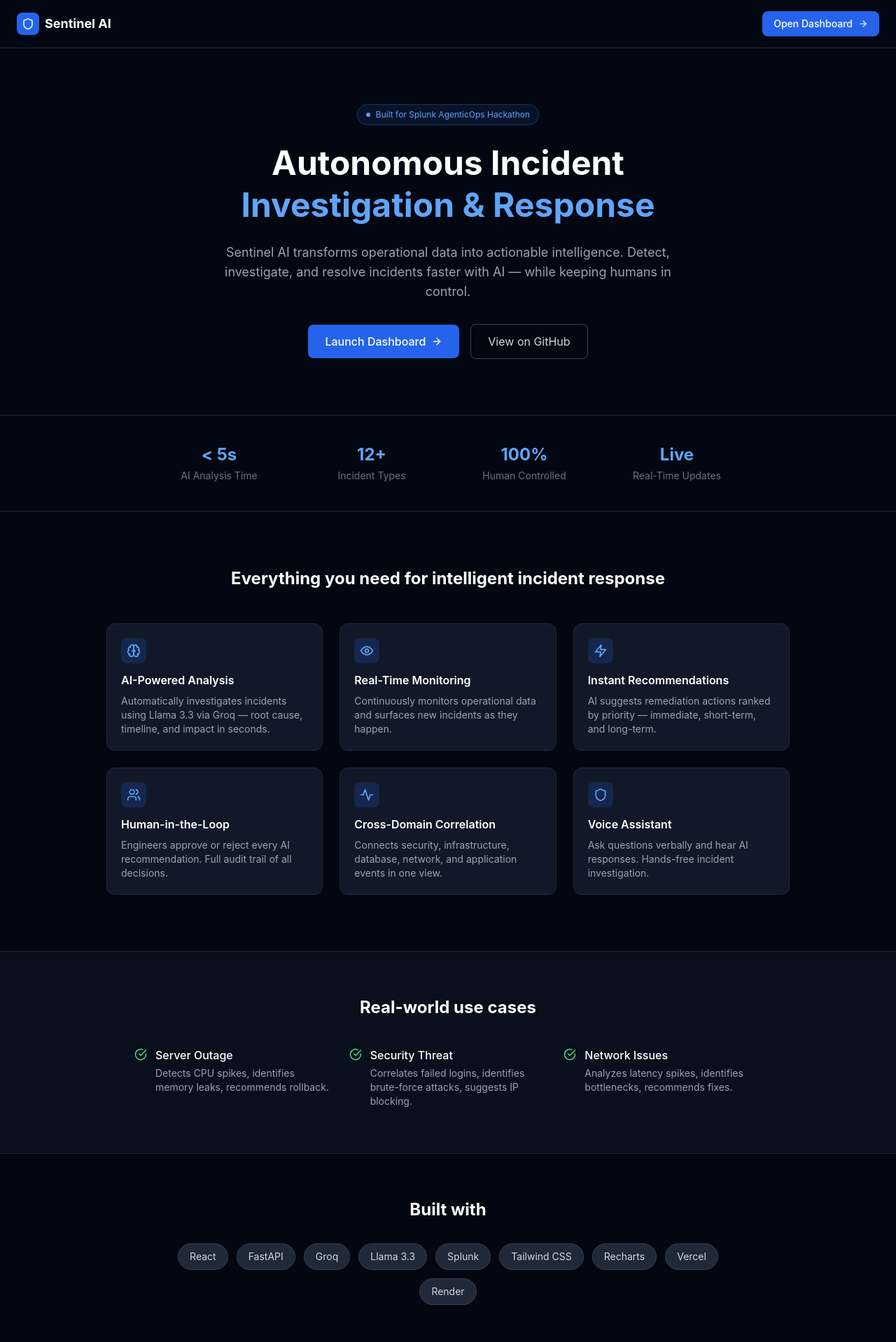
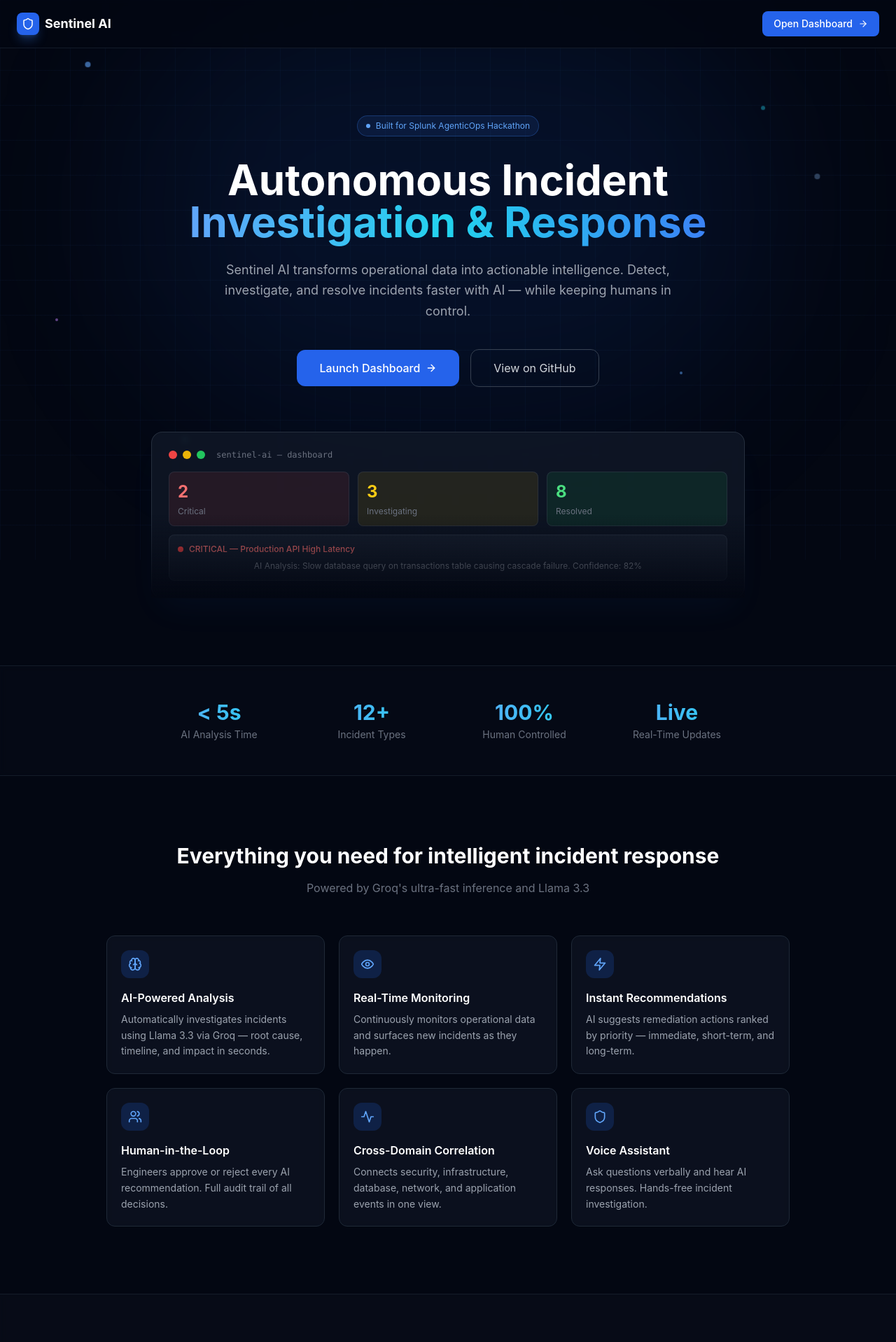
Before and after one commit to Chirumatic/sentinel-ai, a React (Vite) app in the folder frontend/: page / in a window 1280 px wide. Shown: the top 1918 px of the page at 70% size. Built offline with nearby package versions, Linux system fonts and the light colour scheme; no server answers.

Commit message:
Add lively backgrounds - glows, grid, floating orbs on landing and dashboard

```diff
--- a/frontend/src/index.css
+++ b/frontend/src/index.css
@@ -76,3 +76,22 @@
   font-family: source-code-pro, Menlo, Monaco, Consolas, 'Courier New',
     monospace;
 }
+
+/* Floating orb animations */
+@keyframes float1 {
+  0%, 100% { transform: translateY(0px) translateX(0px); }
+  33% { transform: translateY(-20px) translateX(10px); }
+  66% { transform: translateY(10px) translateX(-8px); }
+}
+@keyframes float2 {
+  0%, 100% { transform: translateY(0px) translateX(0px); }
+  33% { transform: translateY(15px) translateX(-12px); }
+  66% { transform: translateY(-10px) translateX(6px); }
+}
+@keyframes float3 {
+  0%, 100% { transform: translateY(0px) translateX(0px); }
+  50% { transform: translateY(-25px) translateX(15px); }
+}
+.animate-float-1 { animation: float1 8s ease-in-out infinite; }
+.animate-float-2 { animation: float2 10s ease-in-out infinite; }
+.animate-float-3 { animation: float3 12s ease-in-out infinite; }
--- a/frontend/src/pages/Landing.jsx
+++ b/frontend/src/pages/Landing.jsx
@@ -17,40 +17,65 @@
 
 export default function Landing({ onEnter }) {
   return (
-    <div className="min-h-screen bg-gray-950 text-white">
-      {/* Nav */}
-      <nav className="border-b border-gray-800 px-6 py-4 flex items-center justify-between">
+    <div className="min-h-screen bg-gray-950 text-white overflow-x-hidden">
+
+      {/* ── Animated background ── */}
+      <div className="fixed inset-0 z-0 pointer-events-none">
+        {/* Deep radial glow */}
+        <div className="absolute top-0 left-1/2 -translate-x-1/2 w-[900px] h-[600px] bg-blue-600/10 rounded-full blur-[120px]" />
+        <div className="absolute bottom-0 right-0 w-[600px] h-[400px] bg-purple-600/8 rounded-full blur-[100px]" />
+        <div className="absolute top-1/2 left-0 w-[400px] h-[400px] bg-cyan-600/6 rounded-full blur-[80px]" />
+
+        {/* Grid */}
+        <div className="absolute inset-0 bg-[linear-gradient(rgba(59,130,246,0.04)_1px,transparent_1px),linear-gradient(90deg,rgba(59,130,246,0.04)_1px,transparent_1px)] bg-[size:50px_50px]" />
+
+        {/* Floating orbs */}
+        <div className="absolute top-20 left-[10%] w-2 h-2 bg-blue-400 rounded-full opacity-60 animate-float-1" />
+        <div className="absolute top-40 right-[15%] w-1.5 h-1.5 bg-cyan-400 rounded-full opacity-40 animate-float-2" />
+        <div className="absolute top-[60%] left-[5%] w-1 h-1 bg-purple-400 rounded-full opacity-50 animate-float-3" />
+        <div className="absolute top-[30%] right-[8%] w-2 h-2 bg-blue-300 rounded-full opacity-30 animate-float-1" />
+        <div className="absolute bottom-[20%] left-[20%] w-1.5 h-1.5 bg-cyan-300 rounded-full opacity-40 animate-float-2" />
+        <div className="absolute bottom-[30%] right-[25%] w-1 h-1 bg-blue-400 rounded-full opacity-50 animate-float-3" />
+      </div>
+
+      {/* ── Nav ── */}
+      <nav className="relative z-10 border-b border-gray-800/60 px-6 py-4 flex items-center justify-between backdrop-blur-sm bg-gray-950/80">
         <div className="flex items-center gap-2">
-          <div className="w-8 h-8 bg-blue-600 rounded-lg flex items-center justify-center">
+          <div className="w-8 h-8 bg-blue-600 rounded-lg flex items-center justify-center shadow-lg shadow-blue-500/30">
             <Shield size={18} />
           </div>
           <span className="font-bold text-lg">Sentinel AI</span>
         </div>
         <button
           onClick={onEnter}
-          className="flex items-center gap-2 px-4 py-2 bg-blue-600 hover:bg-blue-500 rounded-lg text-sm font-medium transition-colors"
+          className="flex items-center gap-2 px-4 py-2 bg-blue-600 hover:bg-blue-500 rounded-lg text-sm font-medium transition-all hover:shadow-lg hover:shadow-blue-500/25"
         >
           Open Dashboard <ArrowRight size={14} />
         </button>
       </nav>
 
-      {/* Hero */}
-      <section className="px-6 py-20 text-center max-w-4xl mx-auto">
-        <div className="inline-flex items-center gap-2 px-3 py-1.5 bg-blue-500/10 border border-blue-500/30 rounded-full text-blue-400 text-xs mb-6">
+      {/* ── Hero ── */}
+      <section className="relative z-10 px-6 py-24 text-center max-w-4xl mx-auto">
+        <div className="inline-flex items-center gap-2 px-3 py-1.5 bg-blue-500/10 border border-blue-500/30 rounded-full text-blue-400 text-xs mb-8">
           <div className="w-1.5 h-1.5 rounded-full bg-blue-400 animate-pulse" />
           Built for Splunk AgenticOps Hackathon
         </div>
-        <h1 className="text-5xl font-bold leading-tight mb-6">
+
+        <h1 className="text-5xl md:text-6xl font-bold leading-tight mb-6">
           Autonomous Incident<br />
-          <span className="text-blue-400">Investigation & Response</span>
+          <span className="bg-gradient-to-r from-blue-400 via-cyan-400 to-blue-500 bg-clip-text text-transparent">
+            Investigation & Response
+          </span>
         </h1>
-        <p className="text-gray-400 text-lg max-w-2xl mx-auto mb-8">
+
+        <p className="text-gray-400 text-lg max-w-2xl mx-auto mb-10 leading-relaxed">
           Sentinel AI transforms operational data into actionable intelligence. Detect, investigate, and resolve incidents faster with AI — while keeping humans in control.
         </p>
+
         <div className="flex items-center justify-center gap-4 flex-wrap">
           <button
             onClick={onEnter}
-            className="flex items-center gap-2 px-6 py-3 bg-blue-600 hover:bg-blue-500 rounded-lg font-medium transition-colors"
+            className="flex items-center gap-2 px-8 py-3.5 bg-blue-600 hover:bg-blue-500 rounded-xl font-medium transition-all hover:shadow-xl hover:shadow-blue-500/30 hover:-translate-y-0.5"
           >
             Launch Dashboard <ArrowRight size={16} />
           </button>
@@ -58,15 +83,47 @@
             href="https://github.com/Chirumatic/sentinel-ai"
             target="_blank"
             rel="noopener noreferrer"
-            className="flex items-center gap-2 px-6 py-3 border border-gray-700 hover:border-gray-500 rounded-lg text-gray-300 hover:text-white transition-colors"
+            className="flex items-center gap-2 px-8 py-3.5 border border-gray-700 hover:border-gray-500 rounded-xl text-gray-300 hover:text-white transition-all hover:-translate-y-0.5"
           >
             View on GitHub
           </a>
         </div>
+
+        {/* Hero visual */}
+        <div className="mt-16 relative">
+          <div className="absolute inset-0 bg-gradient-to-t from-gray-950 via-transparent to-transparent z-10 pointer-events-none" />
+          <div className="bg-gray-900/80 border border-gray-700/60 rounded-2xl p-6 backdrop-blur-sm shadow-2xl shadow-blue-500/5">
+            <div className="flex items-center gap-2 mb-4">
+              <div className="w-3 h-3 rounded-full bg-red-500" />
+              <div className="w-3 h-3 rounded-full bg-yellow-500" />
+              <div className="w-3 h-3 rounded-full bg-green-500" />
+              <span className="ml-2 text-xs text-gray-500 font-mono">sentinel-ai — dashboard</span>
+            </div>
+            <div className="grid grid-cols-3 gap-3 text-left">
+              {[
+                { label: 'Critical', value: '2', color: 'text-red-400', bg: 'bg-red-500/10' },
+                { label: 'Investigating', value: '3', color: 'text-yellow-400', bg: 'bg-yellow-500/10' },
+                { label: 'Resolved', value: '8', color: 'text-green-400', bg: 'bg-green-500/10' },
+              ].map(s => (
+                <div key={s.label} className={`${s.bg} rounded-lg p-3 border border-gray-700/50`}>
+                  <div className={`text-2xl font-bold ${s.color}`}>{s.value}</div>
+                  <div className="text-xs text-gray-500 mt-1">{s.label}</div>
+                </div>
+              ))}
+            </div>
+            <div className="mt-3 bg-gray-800/60 rounded-lg p-3 border border-gray-700/50">
+              <div className="flex items-center gap-2 mb-2">
+                <div className="w-2 h-2 rounded-full bg-red-500 animate-pulse" />
+                <span className="text-xs text-red-400 font-medium">CRITICAL — Production API High Latency</span>
+              </div>
+              <p className="text-xs text-gray-400">AI Analysis: Slow database query on transactions table causing cascade failure. Confidence: 82%</p>
+            </div>
+          </div>
+        </div>
       </section>
 
-      {/* Stats */}
-      <section className="border-y border-gray-800 py-10">
+      {/* ── Stats ── */}
+      <section className="relative z-10 border-y border-gray-800/60 py-12 backdrop-blur-sm bg-gray-900/20">
         <div className="max-w-4xl mx-auto px-6 grid grid-cols-2 md:grid-cols-4 gap-6 text-center">
           {[
             { value: '< 5s', label: 'AI Analysis Time' },
@@ -75,36 +132,37 @@
             { value: 'Live', label: 'Real-Time Updates' },
           ].map(s => (
             <div key={s.label}>
-              <div className="text-2xl font-bold text-blue-400">{s.value}</div>
+              <div className="text-3xl font-bold bg-gradient-to-r from-blue-400 to-cyan-400 bg-clip-text text-transparent">{s.value}</div>
               <div className="text-sm text-gray-500 mt-1">{s.label}</div>
             </div>
           ))}
         </div>
       </section>
 
-      {/* Features */}
-      <section className="py-20 px-6 max-w-5xl mx-auto">
-        <h2 className="text-2xl font-bold text-center mb-12">Everything you need for intelligent incident response</h2>
-        <div className="grid grid-cols-1 md:grid-cols-2 lg:grid-cols-3 gap-6">
+      {/* ── Features ── */}
+      <section className="relative z-10 py-24 px-6 max-w-5xl mx-auto">
+        <h2 className="text-3xl font-bold text-center mb-4">Everything you need for intelligent incident response</h2>
+        <p className="text-gray-500 text-center mb-14">Powered by Groq's ultra-fast inference and Llama 3.3</p>
+        <div className="grid grid-cols-1 md:grid-cols-2 lg:grid-cols-3 gap-5">
           {features.map(f => (
-            <div key={f.title} className="bg-gray-900 border border-gray-800 rounded-xl p-5 hover:border-gray-600 transition-colors">
-              <div className="w-9 h-9 bg-blue-600/20 text-blue-400 rounded-lg flex items-center justify-center mb-3">
+            <div key={f.title} className="group bg-gray-900/60 border border-gray-800 rounded-xl p-5 hover:border-blue-500/40 hover:bg-gray-900/80 transition-all hover:-translate-y-1 hover:shadow-lg hover:shadow-blue-500/5 backdrop-blur-sm">
+              <div className="w-10 h-10 bg-blue-600/20 text-blue-400 rounded-xl flex items-center justify-center mb-4 group-hover:bg-blue-600/30 transition-colors">
                 {f.icon}
               </div>
               <h3 className="font-semibold text-white mb-2">{f.title}</h3>
-              <p className="text-sm text-gray-400">{f.desc}</p>
+              <p className="text-sm text-gray-400 leading-relaxed">{f.desc}</p>
             </div>
           ))}
         </div>
       </section>
 
-      {/* Use Cases */}
-      <section className="py-16 px-6 bg-gray-900/50 border-y border-gray-800">
+      {/* ── Use Cases ── */}
+      <section className="relative z-10 py-16 px-6 backdrop-blur-sm bg-gray-900/30 border-y border-gray-800/60">
         <div className="max-w-4xl mx-auto">
           <h2 className="text-2xl font-bold text-center mb-10">Real-world use cases</h2>
           <div className="grid grid-cols-1 md:grid-cols-3 gap-6">
             {useCases.map(u => (
-              <div key={u.title} className="flex gap-3">
+              <div key={u.title} className="flex gap-3 bg-gray-900/60 rounded-xl p-4 border border-gray-800 hover:border-green-500/30 transition-colors">
                 <CheckCircle size={18} className="text-green-400 shrink-0 mt-0.5" />
                 <div>
                   <h3 className="font-medium text-white">{u.title}</h3>
@@ -116,32 +174,34 @@
         </div>
       </section>
 
-      {/* Tech Stack */}
-      <section className="py-16 px-6 max-w-4xl mx-auto text-center">
+      {/* ── Tech Stack ── */}
+      <section className="relative z-10 py-16 px-6 max-w-4xl mx-auto text-center">
         <h2 className="text-2xl font-bold mb-8">Built with</h2>
         <div className="flex flex-wrap justify-center gap-3">
           {['React', 'FastAPI', 'Groq', 'Llama 3.3', 'Splunk', 'Tailwind CSS', 'Recharts', 'Vercel', 'Render'].map(t => (
-            <span key={t} className="px-4 py-2 bg-gray-800 border border-gray-700 rounded-full text-sm text-gray-300">
+            <span key={t} className="px-4 py-2 bg-gray-800/80 border border-gray-700 rounded-full text-sm text-gray-300 hover:border-blue-500/40 hover:text-white transition-colors">
               {t}
             </span>
           ))}
         </div>
       </section>
 
-      {/* CTA */}
-      <section className="py-16 px-6 text-center border-t border-gray-800">
-        <h2 className="text-2xl font-bold mb-4">Ready to see it in action?</h2>
-        <p className="text-gray-400 mb-6">Watch AI investigate a live incident in real time.</p>
-        <button
-          onClick={onEnter}
-          className="flex items-center gap-2 px-8 py-3 bg-blue-600 hover:bg-blue-500 rounded-lg font-medium transition-colors mx-auto"
-        >
-          Launch Dashboard <ArrowRight size={16} />
-        </button>
+      {/* ── CTA ── */}
+      <section className="relative z-10 py-20 px-6 text-center">
+        <div className="max-w-2xl mx-auto bg-gradient-to-br from-blue-600/20 to-purple-600/10 border border-blue-500/20 rounded-2xl p-12 backdrop-blur-sm">
+          <h2 className="text-3xl font-bold mb-4">Ready to see it in action?</h2>
+          <p className="text-gray-400 mb-8">Watch AI investigate a live incident in real time.</p>
+          <button
+            onClick={onEnter}
+            className="flex items-center gap-2 px-10 py-4 bg-blue-600 hover:bg-blue-500 rounded-xl font-medium transition-all hover:shadow-xl hover:shadow-blue-500/30 hover:-translate-y-0.5 mx-auto text-lg"
+          >
+            Launch Dashboard <ArrowRight size={18} />
+          </button>
+        </div>
       </section>
 
-      {/* Footer */}
-      <footer className="border-t border-gray-800 px-6 py-6 text-center text-xs text-gray-600">
+      {/* ── Footer ── */}
+      <footer className="relative z-10 border-t border-gray-800/60 px-6 py-6 text-center text-xs text-gray-600">
         Sentinel AI — Built for Splunk AgenticOps Hackathon 2026
       </footer>
     </div>
```
Also changed, not shown: frontend/src/App.jsx (+10 -4 lines).
